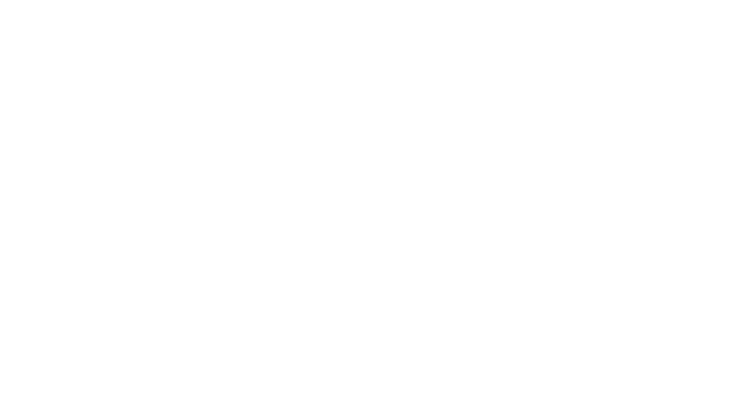
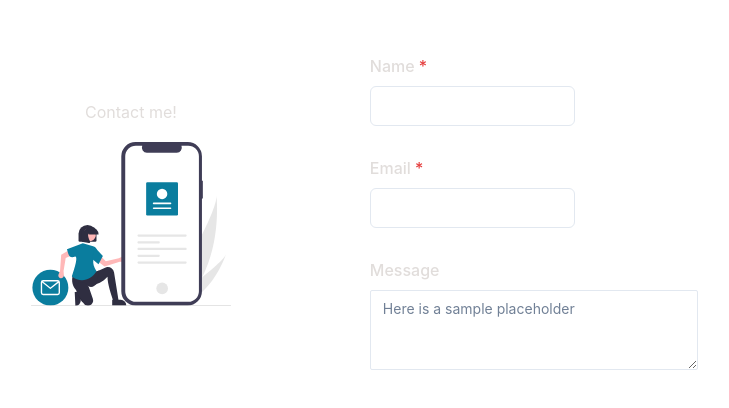
Before and after one commit to AoiTechDev/portffolio, a Next.js app: page /Contact in a window 1280 px wide. Shown: the part 188-596 px from the top of the page, without its empty margins (236-965 px from the left). Built offline with nearby package versions, Linux system fonts and the light colour scheme.

Commit message:
add chakraui inputs

```diff
--- a/app/layout.jsx
+++ b/app/layout.jsx
@@ -1,10 +1,11 @@
 import "@styles/styles.sass";
+import { Providers } from "./providers";
 
 const RootLayout = ({ children }) => {
   return (
     <html>
       <body>
-        {children}
+        <Providers>{children}</Providers>
       </body>
     </html>
   );
--- /dev/null
+++ b/components/contact/InputForm.js
@@ -0,0 +1,29 @@
+import React, { useState } from "react";
+import {
+  Input,
+  FormControl,
+  FormLabel,
+  FormErrorMessage,
+  FormHelperText,
+} from "@chakra-ui/react";
+
+const InputForm = ({ label, type }) => {
+  const [input, setInput] = useState("");
+
+  const handleInputChange = (e) => setInput(e.target.value);
+
+  const isError = input === "";
+
+  return (
+    <FormControl isRequired className="form-wrapper">
+      <FormLabel className="form-label">{label}</FormLabel>
+      <Input type={type} value={input} onChange={handleInputChange} width="50%" />
+      {/* {!isError ? (
+        <FormHelperText>We'll never share your email.</FormHelperText>
+      ) : (
+        <FormErrorMessage>Please enter a valid email address</FormErrorMessage>
+      )} */}
+    </FormControl>
+  );
+};
+export default InputForm;
--- /dev/null
+++ b/components/contact/TextareaForm.js
@@ -0,0 +1,24 @@
+import React, {useState} from "react";
+import { FormControl, Textarea, FormLabel } from "@chakra-ui/react";
+const TextareaForm = () => {
+  let [value, setValue] = useState("");
+
+  let handleInputChange = (e) => {
+    let inputValue = e.target.value;
+    setValue(inputValue);
+  };
+  return (
+    <FormControl className="form-wrapper">
+      <FormLabel>Message</FormLabel>
+
+      <Textarea
+        value={value}
+        onChange={handleInputChange}
+        placeholder="Here is a sample placeholder"
+        size="sm"
+        width="80%"
+      />
+    </FormControl>
+  );
+};
+export default TextareaForm;
--- a/src/pages/Contact.jsx
+++ b/src/pages/Contact.jsx
@@ -1,11 +1,27 @@
-'use client'
+"use client";
 import React from "react";
 import "@styles/contact.sass";
+import { CustomIcon } from "@components/images/icons/Icons";
+import email_svg from "@assets/icons/email.svg";
+import InputForm from "@components/contact/InputForm";
+import { FormControl, FormLabel, Textarea } from "@chakra-ui/react";
+import TextareaForm from "@components/contact/TextareaForm";
 
 const Contact = () => {
   return (
     <section id="contact">
-
+      <div className="contact-wrapper">
+        <div className="left-contact">
+          <h2>Contact me!</h2>
+          <CustomIcon src={email_svg} className="contact-icon" />
+        </div>
+        <div className="right-contact">
+          <InputForm label="Name" type="text"/>
+          <InputForm label="Email" type="email"/>
+          {/* <Textarea /> */}
+        <TextareaForm/>
+        </div>
+      </div>
     </section>
   );
 };
--- /dev/null
+++ b/src/pages/_app.js
@@ -0,0 +1,19 @@
+import { ChakraProvider } from "@chakra-ui/react";
+import { extendTheme } from "@chakra-ui/react";
+const colors = {
+  brand: {
+    900: "#1a365d",
+    800: "#153e75",
+    700: "#2a69ac",
+  },
+};
+export const theme = extendTheme({ colors });
+function MyApp({ Component, pageProps }) {
+  return (
+    <ChakraProvider theme={theme}>
+      <Component {...pageProps} />
+    </ChakraProvider>
+  );
+}
+
+export default MyApp;
--- a/styles/_mixin.sass
+++ b/styles/_mixin.sass
@@ -38,7 +38,9 @@
         position: relative
         list-style: none
         margin: $margin
-        .link-a
+
+        .chakra-link
+
             position: relative
             text-transform: uppercase
             letter-spacing: 2px
@@ -51,6 +53,7 @@
                 position: absolute
                 color: var(--clr)
                 width: 0
+                height: 100%
                 overflow: hidden
                 transition: 1s
                 border-right: 4px solid var(--clr)
--- a/styles/contact.sass
+++ b/styles/contact.sass
@@ -3,9 +3,26 @@
 
 #contact
     height: 100vh
-    // @include gradient( 60deg, #{$gradientListMain})
-    // background-size: 100% 100%
-    // background-position: 0px 0px,0px 0px,0px 0px,0px 0px,0px 0px
+    @include flexbox(center,center)
+    color: #{$grey}
+    .contact-wrapper
+        height: 70%
+        width: 80%
+        @include flexbox(center,space-evenly)
+        .left-contact
+            width: 20%
 
-    // background-image: #{$landPageLayer1}, #{$landPageLayer2}, #{$landPageLayer3}, #{$landPageLayer4}, #{$landPageLayer5}
-    // box-shadow: #{$edgeShadow}
+            height: 100%
+            @include flexbox(center,center)
+            flex-direction: column
+        .right-contact
+            width: 40%
+
+            height: 100%
+            @include flexbox(center,center)
+            flex-direction: column
+            gap: 30px
+
+    .contact-icon
+        width: 200px
+        height: 200px
--- a/styles/projects.sass
+++ b/styles/projects.sass
@@ -271,7 +271,7 @@
         padding: 0 3rem 0 3rem
     .github-link
         @include flexbox(center, center)
-        a
+        .chakra-link
             color: #{$grey}
             text-decoration: none
             position: relative
@@ -280,6 +280,7 @@
                 position: absolute
                 color: #{$orange}
                 width: 0
+                height: 100%
                 overflow: hidden
                 transition: 1s
                 border-bottom: 4px solid #{$orange}
```
Also changed, not shown: app/providers.js (added, +11 -0 lines), components/navlist/Navlist.jsx (+9 -1 lines), components/projects/projectsCards/ProjectInfo.js (+4 -3 lines), assets/icons/email.svg (added).
